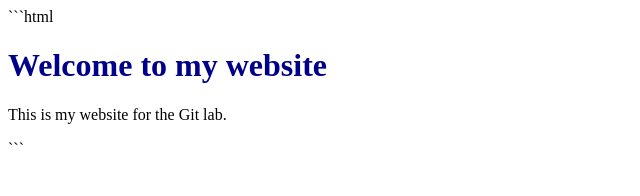
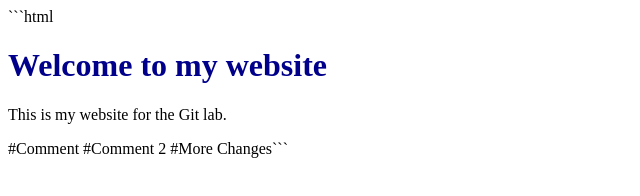
Before and after one commit to ronyaom00/devoplab3, a plain HTML site: page index.html in a window 1280 px wide. Shown: the whole page, without its empty margins (0-640 px from the left). Drawn offline with Linux system fonts and the light colour scheme.

Commit message:
Update index.html

````diff
--- a/index.html
+++ b/index.html
@@ -10,4 +10,6 @@
     <p>This is my website for the Git lab.</p>
 </body>
 </html>
-```
+#Comment
+#Comment 2
+#More Changes```
````
